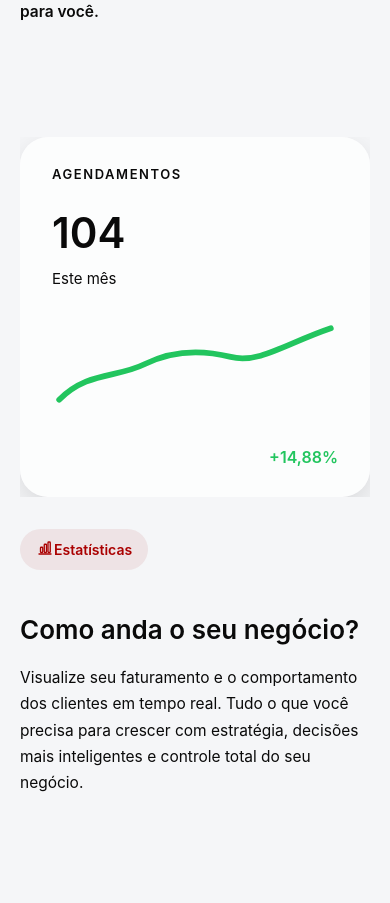
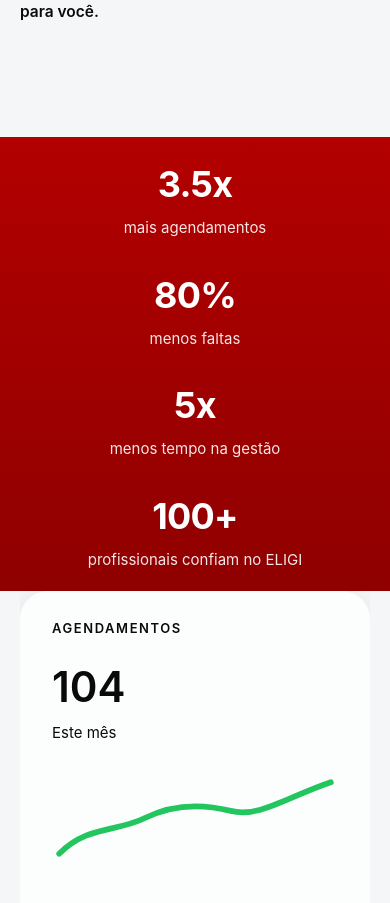
Before and after one commit to suporteeligi-cpu/eligi-fron-tend, a Next.js app: page / in a window 390 px wide. Shown: the part 1460-2363 px from the top of the page. Built offline with nearby package versions, Linux system fonts and the light colour scheme.

Commit message:
chore: deploy update

```diff
--- a/src/app/(public)/page.tsx
+++ b/src/app/(public)/page.tsx
@@ -7,6 +7,7 @@ import Hero from '../components/hero/HeroSection'
 import FloatingWhatsApp from '../components/ui/FloatingWhatsApp'
 
 import AgendaSection from '../components/sections/AgendaSection'
+import MetricsStrip from '../components/sections/MetricsStrip'
 import Statistics from '../components/sections/StatisticsSection'
 import DashboardPreview from '../components/sections/DashboardPreview'
 import ProfessionalsSection from '../components/sections/ProfessionalsSection'
@@ -23,6 +24,7 @@ export default function HomePage() {
       <main className={styles.main}>
         <Hero />
         <AgendaSection />
+        <MetricsStrip />
         <Statistics />
         <ProfessionalsSection />
         <Philosophy />
--- a/src/app/components/sections/AgendaSection.module.css
+++ b/src/app/components/sections/AgendaSection.module.css
@@ -21,11 +21,11 @@
 .container {
   max-width: 1180px;
   margin: 0 auto;
-  padding: 0 10px;
+  padding: 0px 0px;
 
   display: grid;
   grid-template-columns: 1fr 460px; /* texto | imagem */
-  gap: 30px;
+  gap: 40px;
   align-items: center;
 }
 
--- /dev/null
+++ b/src/app/components/sections/MetricsStrip.module.css
@@ -0,0 +1,54 @@
+.strip {
+  background: linear-gradient(
+    180deg,
+    #b30000,
+    #8f0000
+  );
+  padding: 20px 20px;
+}
+
+.container {
+  max-width: 1200px;
+  margin: 0 auto;
+
+  display: grid;
+  grid-template-columns: repeat(4, 1fr);
+  gap: 32px;
+}
+
+.metric {
+  text-align: center;
+  color: #fff;
+}
+
+.metric strong {
+  display: block;
+  font-size: 42px;
+  font-weight: 700;
+  letter-spacing: -0.02em;
+}
+
+.metric span {
+  display: block;
+  margin-top: 6px;
+  font-size: 15px;
+  opacity: 0.9;
+}
+
+/* Responsivo */
+@media (max-width: 900px) {
+  .container {
+    grid-template-columns: repeat(2, 1fr);
+    gap: 28px;
+  }
+}
+
+@media (max-width: 480px) {
+  .container {
+    grid-template-columns: 1fr;
+  }
+
+  .metric strong {
+    font-size: 36px;
+  }
+}
--- /dev/null
+++ b/src/app/components/sections/MetricsStrip.tsx
@@ -0,0 +1,114 @@
+'use client'
+
+import { useEffect, useRef } from 'react'
+import styles from './MetricsStrip.module.css'
+
+function animateValue(
+  el: HTMLElement,
+  start: number,
+  end: number,
+  duration: number,
+  suffix = ''
+) {
+  let startTime: number | null = null
+
+  function step(timestamp: number) {
+    if (!startTime) startTime = timestamp
+    const progress = Math.min((timestamp - startTime) / duration, 1)
+    const value = start + (end - start) * progress
+
+    el.textContent =
+      (end % 1 === 0
+        ? Math.floor(value).toLocaleString('pt-BR')
+        : value.toFixed(1)) + suffix
+
+    if (progress < 1) {
+      requestAnimationFrame(step)
+    }
+  }
+
+  requestAnimationFrame(step)
+}
+
+export default function MetricsStrip() {
+  const sectionRef = useRef<HTMLElement | null>(null)
+  const animated = useRef(false)
+
+  useEffect(() => {
+    const section = sectionRef.current
+    if (!section) return
+
+    const observer = new IntersectionObserver(
+      ([entry]) => {
+        if (entry.isIntersecting && !animated.current) {
+          animated.current = true
+
+          animateValue(
+            section.querySelector('[data-metric="agendamentos"]')!,
+            0,
+            3.5,
+            900,
+            'x'
+          )
+
+          animateValue(
+            section.querySelector('[data-metric="faltas"]')!,
+            0,
+            80,
+            900,
+            '%'
+          )
+
+          animateValue(
+            section.querySelector('[data-metric="gestao"]')!,
+            0,
+            5,
+            900,
+            'x'
+          )
+
+          animateValue(
+            section.querySelector('[data-metric="confianca"]')!,
+            0,
+            100,
+            1000,
+            '+'
+          )
+
+          observer.disconnect()
+        }
+      },
+      { threshold: 0.4 }
+    )
+
+    observer.observe(section)
+
+    return () => observer.disconnect()
+  }, [])
+
+  return (
+    <section ref={sectionRef} className={styles.strip}>
+      <div className={styles.container}>
+        <div className={styles.metric}>
+          <strong data-metric="agendamentos">0x</strong>
+          <span>mais agendamentos</span>
+        </div>
+
+        <div className={styles.metric}>
+          <strong data-metric="faltas">0%</strong>
+          <span>menos faltas</span>
+        </div>
+
+        <div className={styles.metric}>
+          <strong data-metric="gestao">0x</strong>
+          <span>menos tempo na gestão</span>
+        </div>
+
+        <div className={styles.metric}>
+          <strong data-metric="confianca">0+</strong>
+          <span>profissionais confiam no ELIGI</span>
+        </div>
+      </div>
+    </section>
+  )
+}
--- a/src/app/components/sections/StatisticsSection.module.css
+++ b/src/app/components/sections/StatisticsSection.module.css
@@ -1,5 +1,5 @@
 .section {
-  padding: 96px 0;
+  padding: 48px 0px;
   background: var(--bg-default);
 
   opacity: 0;
@@ -17,7 +17,7 @@
 .container {
   max-width: 1180px;
   margin: 0 auto;
-  padding: 0 40px;
+  padding: 50px 40px;
 
   display: grid;
   grid-template-columns: 1fr 460px;
```
